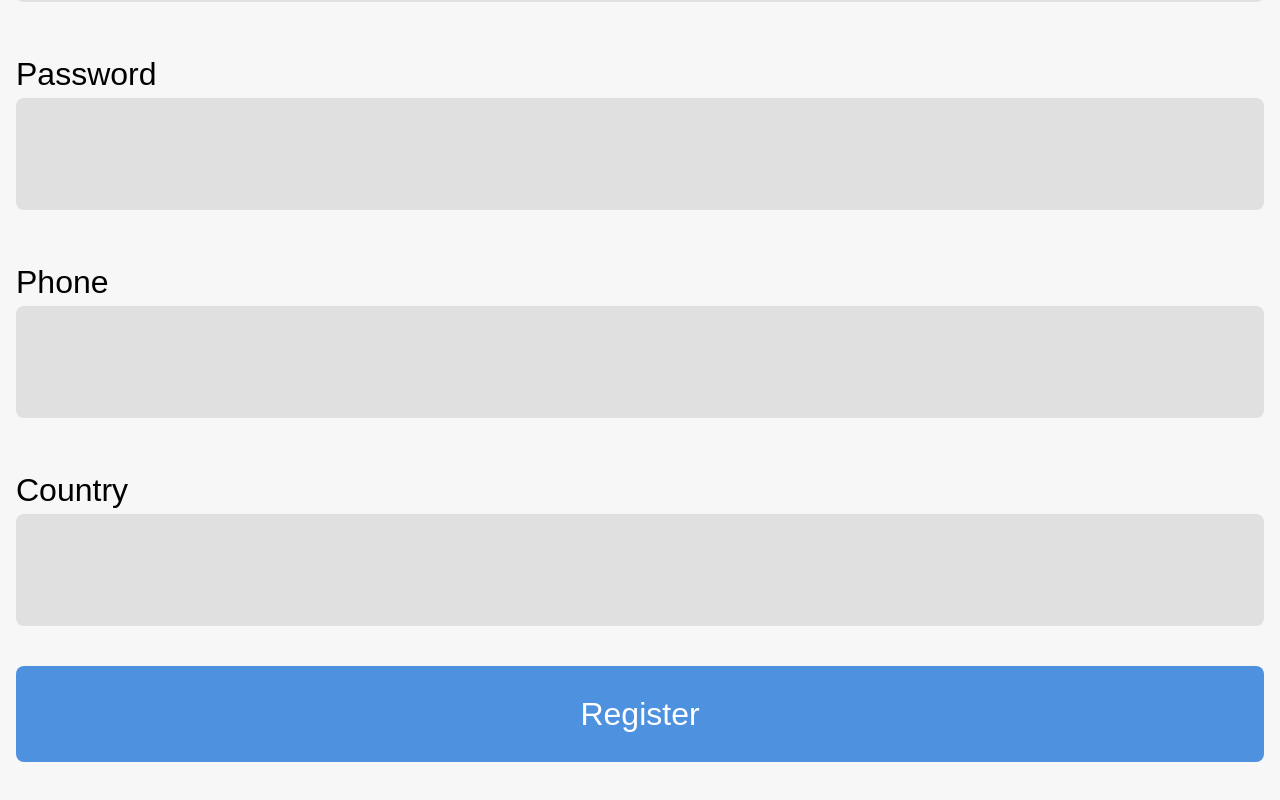
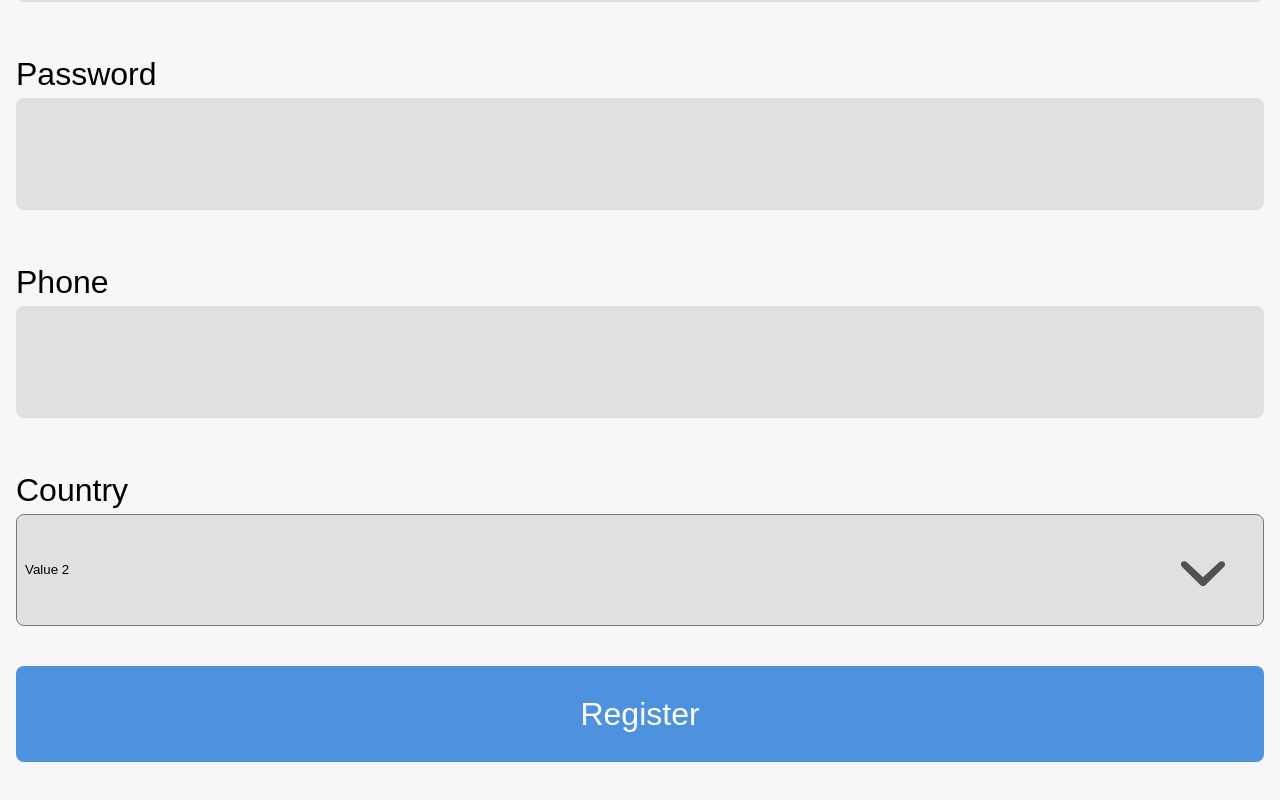
Before and after one commit to mykahT18/responsive-form-accessible, a website: page index.html in a window 1280 px wide. Shown: the part 864-1664 px from the top of the page. Drawn offline with Linux system fonts and the light colour scheme.

Commit message:
changed a input to select and added a background image.

```diff
--- a/index.html
+++ b/index.html
@@ -36,7 +36,13 @@
 			</div>
 			<div class="reg-info">
 				<label for="country">Country</label>
-				<input type="text" id="country">
+				<select name="select">
+				  <option value="value1">Value 1</option>
+				  <option value="value2" selected>Value 2</option>
+				  <option value="value3">Value 3</option>
+				</select>
+
+				<!-- <input type="text" id="country"> -->
 			</div>
 				<button type="submit">Register</button>
 
--- a/scss/main.scss
+++ b/scss/main.scss
@@ -76,6 +76,20 @@ input{
 label{
 	font-size: 2rem;
 }
+select{
+	background-image: url(../svg/down-chevron.svg);
+	background-repeat: no-repeat;
+    background-position: 97% 55%;
+    background-size: 3rem;
+	background-color: #E0E0E0;
+    border-radius: 0.5rem;
+    outline: none;
+    margin: 0.5rem 0rem;
+    padding: 1.5rem 0.5rem;
+    width: 100%;
+    height: 7rem;
+    appearance: none;
+}
 button{
     padding: 2rem 16rem;
     margin-top: 1rem;
```
Also changed, not shown: css/main.css.
